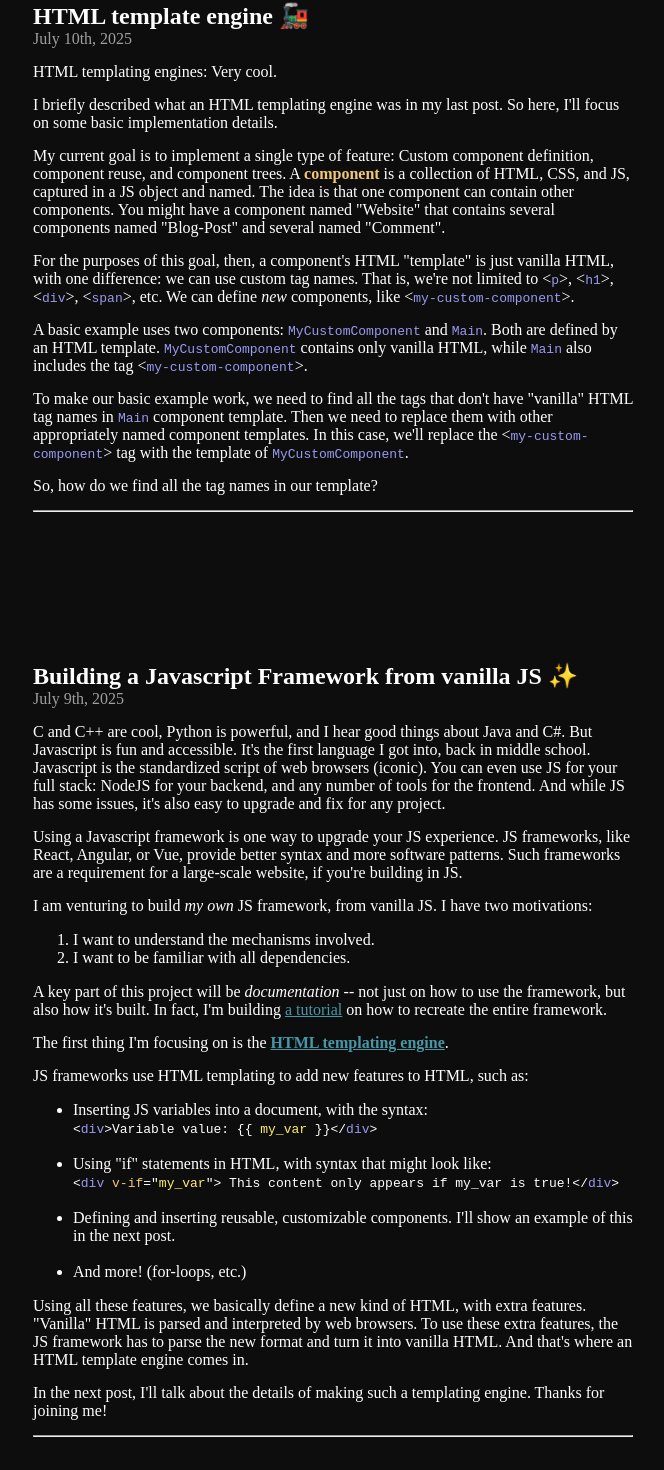
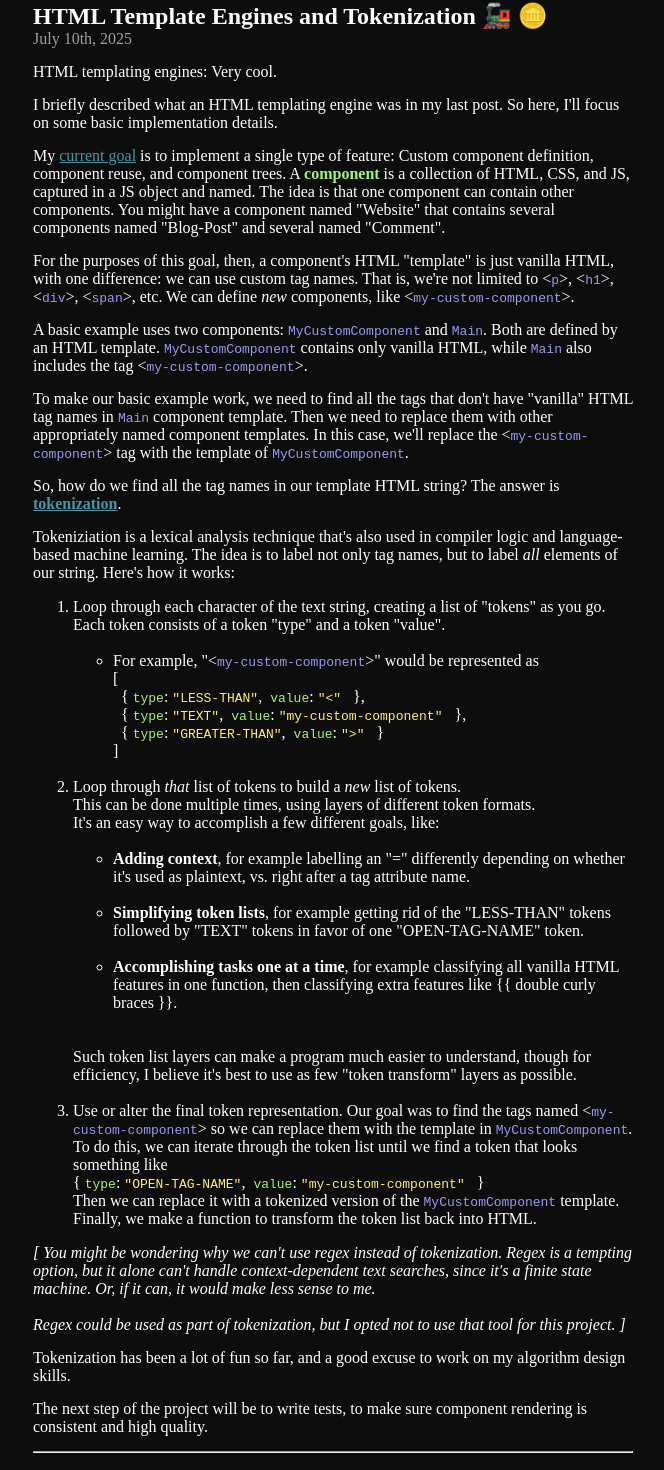
Before and after one commit to benholland1024/benh.cloud, a Vue app: page /blog in a window 1280 px wide. Shown: the part 351-1821 px from the top of the page, without its empty margins (311-975 px from the left). Built offline with nearby package versions, Linux system fonts and the light colour scheme.

Commit message:
Adding more blog posts

```diff
--- a/src/views/Blog.vue
+++ b/src/views/Blog.vue
@@ -4,7 +4,7 @@
     <hr/><hr/><br/>
 
     <div class="blog-post">
-      <h2>HTML template engine 🚂</h2>
+      <h2>HTML Template Engines and Tokenization 🚂 🪙 </h2>
       <p class="byline">July 10th, 2025</p>
       <p>HTML templating engines: Very cool.</p>
       <p>
@@ -12,10 +12,10 @@
         some basic implementation details.
       </p>
       <p>
-        My current goal is to implement a single type of feature: Custom component definition, component reuse,
-        and component trees. A <b class="orange">component</b> is a collection of HTML, CSS, and JS, captured in a JS object and named.
-        The idea is that one component can contain other components.  You might have a component named "Website"
-        that contains several components named "Blog-Post" and several named "Comment".
+        My <a href="https://github.com/rooftop-media/cookbook-tutorial" target="_blank">current goal</a>  is to implement a single type
+        of feature: Custom component definition, component reuse, and component trees. A <b class="green">component</b> is a collection
+        of HTML, CSS, and JS, captured in a JS object and named. The idea is that one component can contain other components.
+        You might have a component named "Website" that contains several components named "Blog-Post" and several named "Comment".
       </p>
       <p>
         For the purposes of this goal, then, a component's HTML "template" is just vanilla HTML, with one difference:
@@ -34,13 +34,66 @@
         named component templates.  In this case, we'll replace the &lt;<code class="blue">my-custom-component</code>&gt;
         tag with the template of <code class="blue">MyCustomComponent</code>.
       </p>
-      <p>So, how do we find all the tag names in our template?</p>
       <p>
-
+        So, how do we find all the tag names in our template HTML string?
+        The answer is <a href="https://en.wikipedia.org/wiki/Lexical_analysis#Tokenization" target="_blank" class="green bold">tokenization</a>.
+      </p>
+      <p>
+        Tokeniziation is a lexical analysis technique that's also used in compiler logic and language-based machine learning.
+        The idea is to label not only tag names, but to label <i>all</i> elements of our string. Here's how it works:
+      </p>
+      <ol>
+        <li>
+          Loop through each character of the text string, creating a list of "tokens" as you go.
+          <br/>Each token consists of a token "type" and a token "value".<br/><br/>
+          <ul><li>
+            For example, "&lt;<code class="blue">my-custom-component</code>&gt;" would be represented as
+            <br/>[
+            <!--  { type: "LESS-THAN", value: "<"  }-->
+            <br/> &nbsp; { <code class="green">type</code>: <code class="yel">"LESS-THAN"</code>,&nbsp; <code class="green">value</code>: <code class="yel">"&lt;"</code> &nbsp; },
+            <br/> &nbsp; { <code class="green">type</code>: <code class="yel">"TEXT"</code>,&nbsp; <code class="green">value</code>: <code class="yel">"my-custom-component"</code> &nbsp; },
+            <br/> &nbsp; { <code class="green">type</code>: <code class="yel">"GREATER-THAN"</code>,&nbsp; <code class="green">value</code>: <code class="yel">"&gt;"</code> &nbsp; }
+            <br/>]
+          </li></ul>
+          <br/>
+        </li>
+        <li>
+          Loop through <i>that</i> list of tokens to build a <i>new</i> list of tokens.
+          <br/>This can be done multiple times, using layers of different token formats.
+          <br/>It's an easy way to accomplish a few different goals, like:<br/><br/>
+          <ul>
+            <li><b>Adding context</b>, for example labelling an "=" differently depending on whether it's used as plaintext, vs. right after a tag attribute name.<br/><br/></li>
+            <li><b>Simplifying token lists</b>, for example getting rid of the "LESS-THAN" tokens followed by "TEXT" tokens in favor of one "OPEN-TAG-NAME" token.<br/><br/></li>
+            <li>
+              <b>Accomplishing tasks one at a time</b>, for example classifying all vanilla HTML features in one function, then classifying extra features like
+              &#123;{ double curly braces }}.<br/><br/>
+            </li>
+          </ul>
+          <br/>Such token list layers can make a program much easier to understand, though for efficiency, I believe it's best to use as few "token transform" layers as possible.<br/><br/>
+        </li>
+        <li>
+          Use or alter the final token representation. Our goal was to find the tags named &lt;<code class="blue">my-custom-component</code>&gt;
+          so we can replace them with the template in <code class="blue">MyCustomComponent</code>. To do this, we can iterate through
+          the token list until we find a token that looks something like <br/>
+          { <code class="green">type</code>: <code class="yel">"OPEN-TAG-NAME"</code>,&nbsp; <code class="green">value</code>: <code class="yel">"my-custom-component"</code> &nbsp; }
+          <br/>Then we can replace it with a tokenized version of the <code class="blue">MyCustomComponent</code> template.
+          <br/>Finally, we make a function to transform the token list back into HTML.
+        </li>
+      </ol>
+      <p style="font-style: italic;">
+        [ You might be wondering why we can't use regex instead of tokenization. Regex is a tempting option, but it alone can't
+        handle context-dependent text searches, since it's a finite state machine.  Or, if it can, it would make less sense to me.
+        <br/><br/>Regex could be used as part of tokenization, but I opted not to use that tool for this project. ]
+      </p>
+      <p>Tokenization has been a lot of fun so far, and a good excuse to work on my algorithm design skills. </p>
+      <p>
+        The next step of the project will be to write tests, to make sure component rendering is consistent
+        and high quality.
       </p>
       <hr/>
-    </div>
+    </div> <!--  End blog post -->
 
+    <!--  Blog post :)  -->
     <div class="blog-post">
       <h2>Building a Javascript Framework from vanilla JS ✨</h2>
       <p class="byline">July 9th, 2025</p>
@@ -79,7 +132,7 @@
           Using "if" statements in HTML, with syntax that might look like:<br/>
           <!--  <div v-if="my_var">This content only appears if my_var is true! </div>  -->
           <code>
-            &lt;<span class="blue">div</span> <span class="orange">v-if</span>="<span class="yel">my_var</span>"&gt;
+            &lt;<span class="blue">div</span> <span class="green">v-if</span>="<span class="yel">my_var</span>"&gt;
             This content only appears if my_var is true!&lt;/<span class="blue">div</span>&gt;
           </code><br/><br/>
         </li>
@@ -119,13 +172,25 @@ p {
 .blog-post hr {
   margin-bottom: 50px;
 }
+.bold {
+  font-weight: bold;
+}
 .blue {
+  color: rgb(76, 76, 141);
+}
+.dark-mode .blue {
   color: rgb(154, 154, 241);
 }
-.orange {
-  color: rgb(241, 199, 119);
+.green {
+  color: rgb(20, 121, 0);
+}
+.dark-mode .green {
+  color: rgb(168, 241, 119);
 }
 .yel {
+  color: rgb(170, 153, 0);
+}
+.dark-mode .yel {
   color: rgb(255, 240, 101);
 }
 </style>
```
